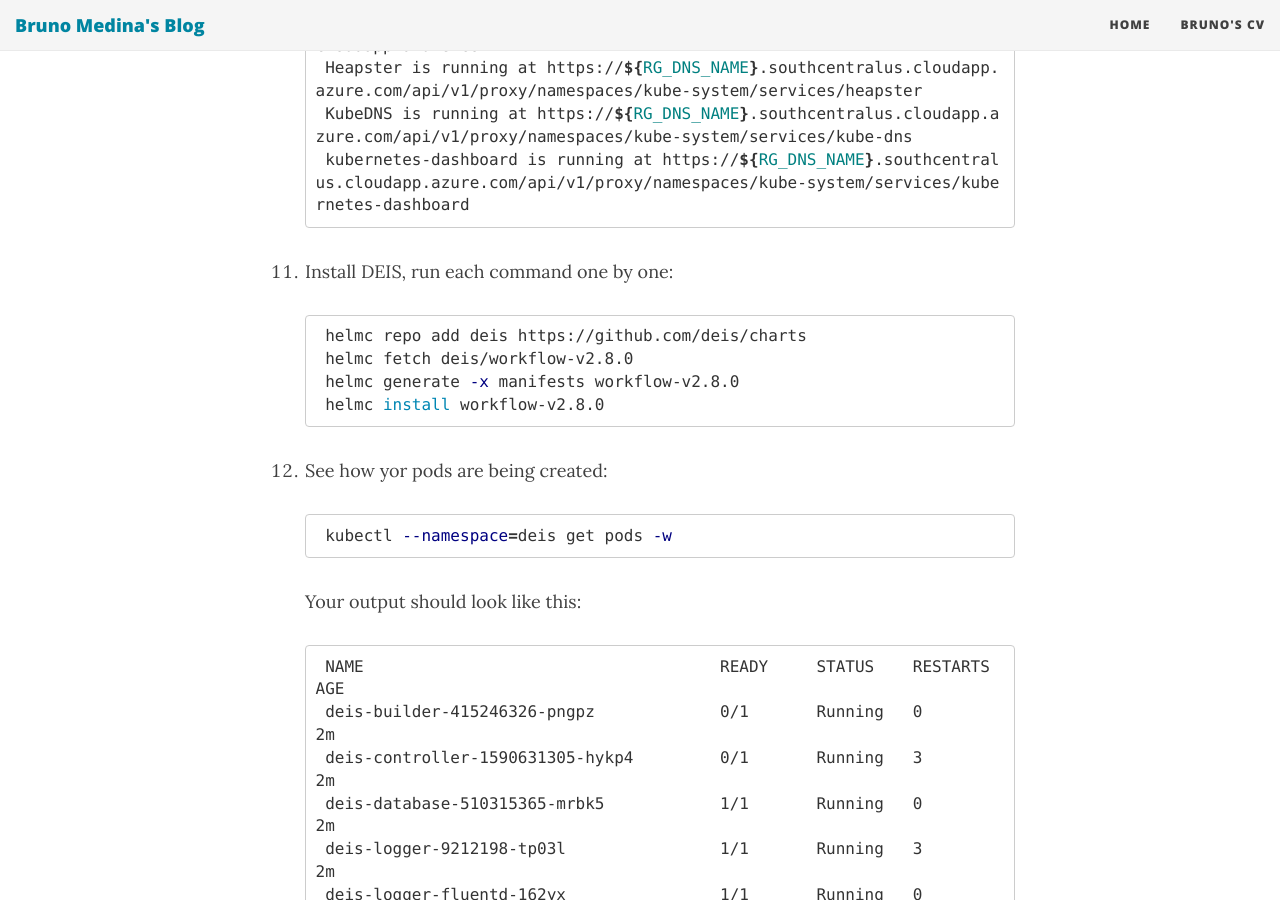
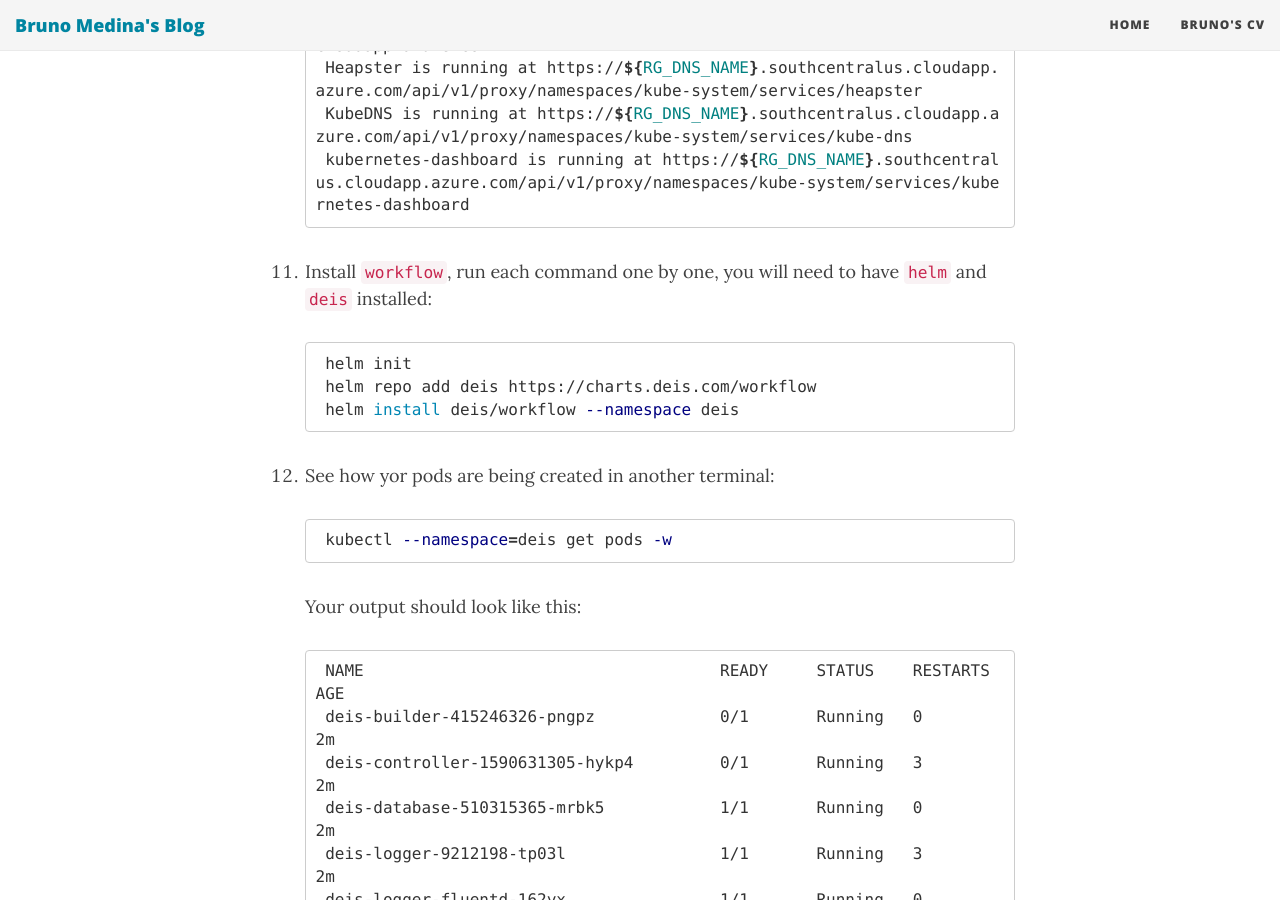
Before and after one commit to brusMX/brusMX.github.io, a Jekyll site: the page built from _posts/2016-11-18-deis-on-azure.md, in a window 1280 px wide and 900 px high, scrolled down 7250 px. Built offline with Jekyll 4.4.1, drawn with Linux system fonts in a browser that asks for light colours; nearby versions of some CDN libraries; Markdown is read by kramdown in place of the engine named in the settings; some of the changed text lies outside the part shown.

Commit message:
nueva version lista

````diff
--- a/_posts/2016-11-18-deis-on-azure.md
+++ b/_posts/2016-11-18-deis-on-azure.md
@@ -275,15 +275,14 @@ First, we will deploy an [Azure Container Service (ACS)](https://azure.microsoft
     kubernetes-dashboard is running at https://${RG_DNS_NAME}.southcentralus.cloudapp.azure.com/api/v1/proxy/namespaces/kube-system/services/kubernetes-dashboard
     ```
 
-1. Install DEIS, run each command one by one:
+1. Install `workflow`, run each command one by one, you will need to have `helm` and `deis` installed:
 
     ```bash
-    helmc repo add deis https://github.com/deis/charts
-    helmc fetch deis/workflow-v2.8.0
-    helmc generate -x manifests workflow-v2.8.0
-    helmc install workflow-v2.8.0
+    helm init
+    helm repo add deis https://charts.deis.com/workflow
+    helm install deis/workflow --namespace deis
     ```
-1. See how yor pods are being created:
+1. See how yor pods are being created in another terminal:
 
     ```bash
     kubectl --namespace=deis get pods -w
@@ -326,6 +325,8 @@ First, we will deploy an [Azure Container Service (ACS)](https://azure.microsoft
     deis-monitor-telegraf-ehy32   1/1       Running   1         2m
     ```
 
+    To exit, press `Ctr + C`
+
 1. Get the ip from the router
 
     ```bash
````
